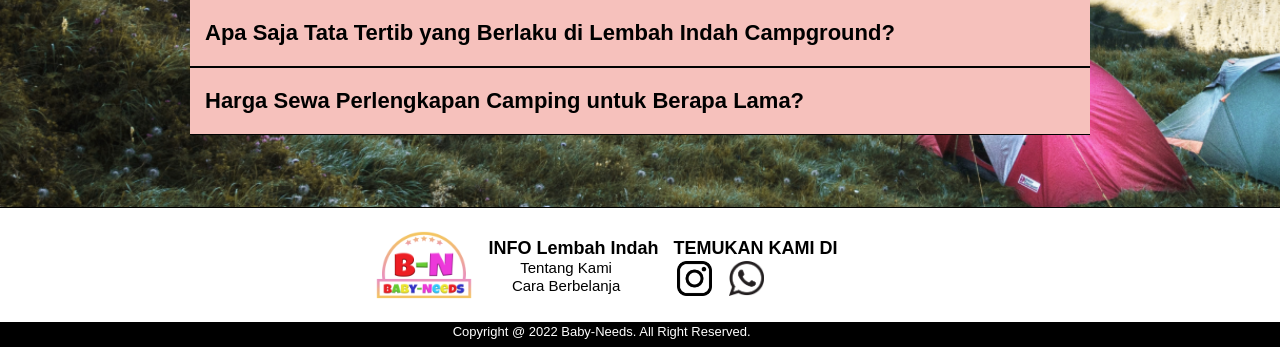
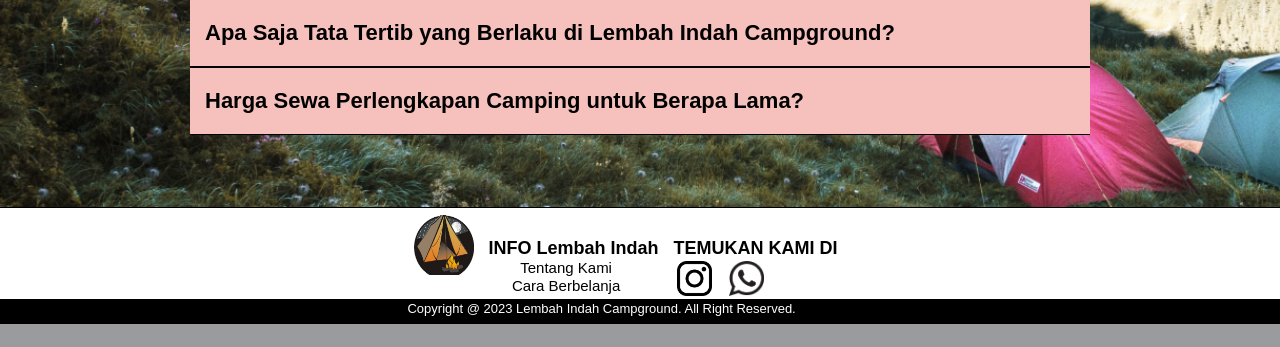
Before and after one commit to NugrahaVarrel/LembahIndah, a PHP site: page /index.php in a window 1280 px wide. Shown: the part 1614-1961 px from the top of the page. After the commit the page ends 1938 px from the top, so only its background shows below. Run offline with PHP 8.4, Linux system fonts and the light colour scheme; a user stored in the database is signed in.

Commit message:
fixed footer, header

```diff
--- a/footer.php
+++ b/footer.php
@@ -12,7 +12,7 @@
         <div class="footer">
             <div style="background: white;">
                 <div style="float:left; width:37%;">
-                    <img src = "resource/icon.png" style="width:100px; height :100px;float:right; margin-top:1.5%;margin-left:0%;margin-bottom:1.5%">
+                    <img src = "resource/icon-lembahindah.png" style="width:60px; height :60px;float:right; margin-top:1.5%;margin-left:0%;margin-bottom:1.5%">
                 </div>
                 <div style="float:left; margin-top:30px">
                     <b>INFO Lembah Indah<br></b>
@@ -33,7 +33,7 @@
     </center>
     <center>
         <div class="box">
-            <c style="color:white;font-size:13px;margin-right:6%;margin-top:50px;"> Copyright @ 2022 Baby-Needs. All Right Reserved. </c>
+            <c style="color:white;font-size:13px;margin-right:6%;margin-top:50px;"> Copyright @ 2023 Lembah Indah Campground. All Right Reserved. </c>
         </div>
     </center>
 </footer>
--- a/header.php
+++ b/header.php
@@ -25,7 +25,7 @@
                     </ul>
                 </li>
                 <li class="nav-item"><a href="#footer">Contact</a></li>
-                <li class="nav-item"><a href="pesanan.php">Penyewaan</a></li>
+                <!--<li class="nav-item"><a href="pesanan.php">Penyewaan</a></li>-->
             </ul>
             <div class="logout">
                 <?php
```
